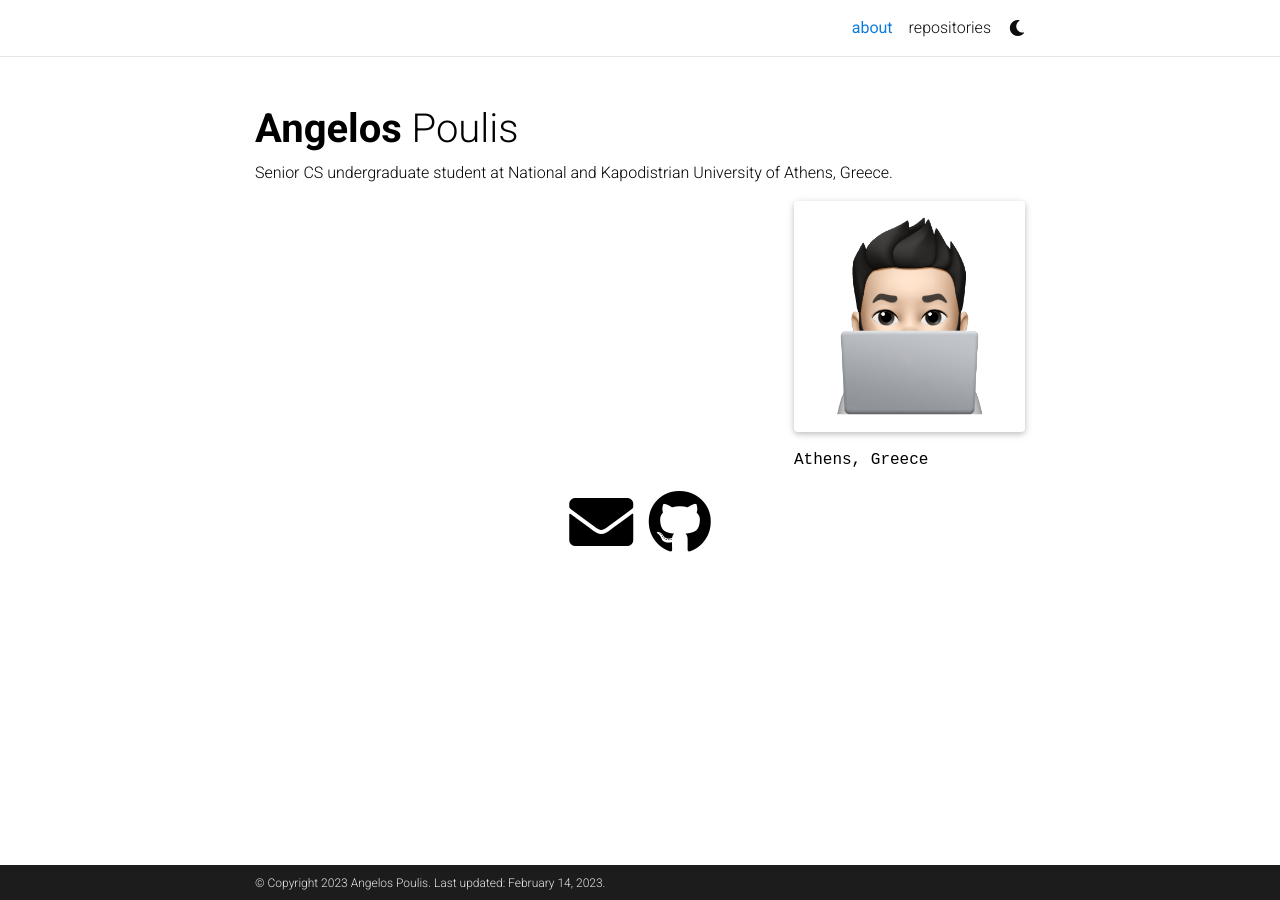
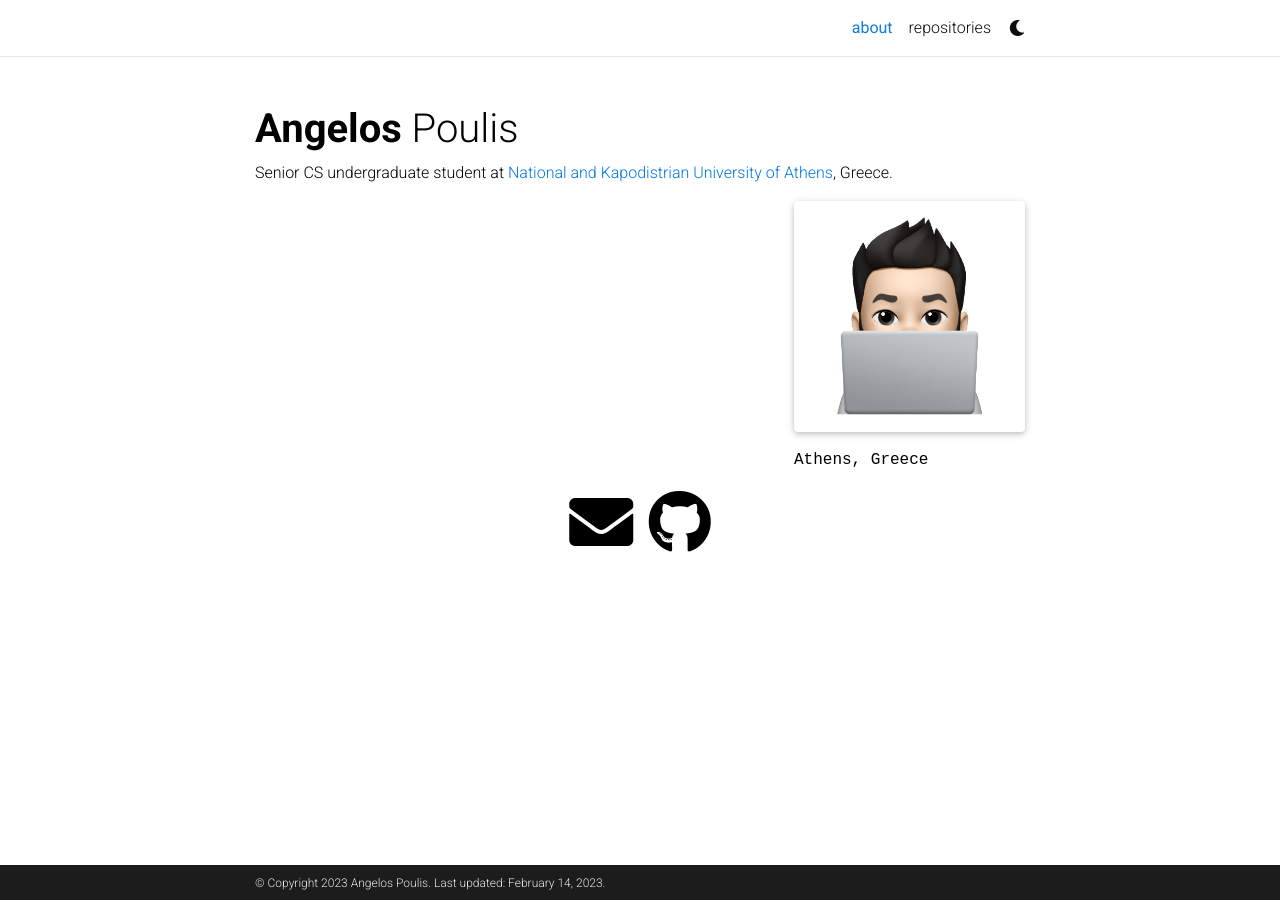
Before and after one commit to angelosps/angelosps.github.io, a Jekyll site: the page built from _pages/about.md, in a window 1280 px wide. Built offline with Jekyll 4.4.1, drawn with Linux system fonts in a browser that asks for light colours; full-size pictures stand in for the smaller copies a plugin makes; comment, search, counter and statistics services are not loaded; a style sheet for code colours, icons or effects is not loaded; some of the changed lines change nothing that is shown.

Commit message:
adding descr

```diff
--- a/_pages/about.md
+++ b/_pages/about.md
@@ -2,8 +2,7 @@
 layout: about
 title: about
 permalink: /
-subtitle: Senior CS undergraduate student at National and Kapodistrian University of Athens, Greece.
-
+subtitle: Senior CS undergraduate student at <a href='www.di.uoa.gr'>National and Kapodistrian University of Athens</a>, Greece.
 profile:
   align: right
   image: prof_pic.png
```
